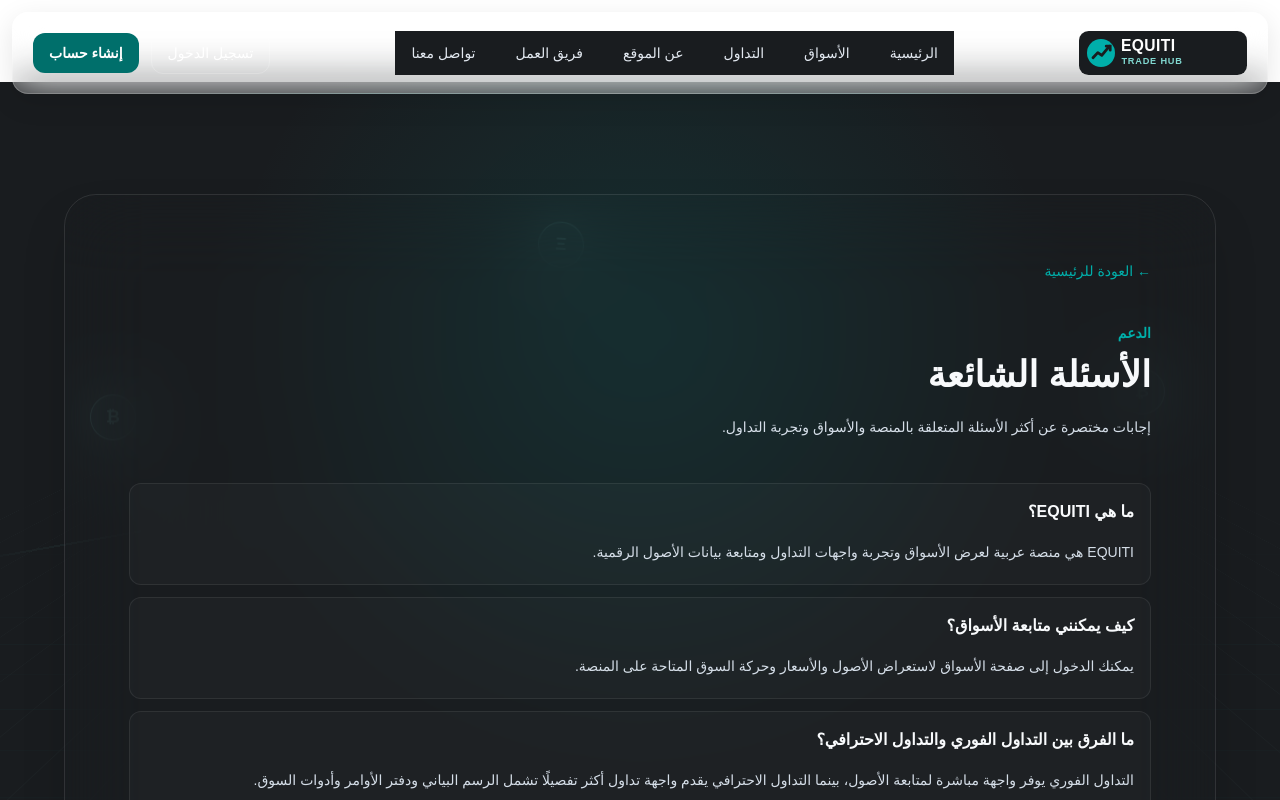
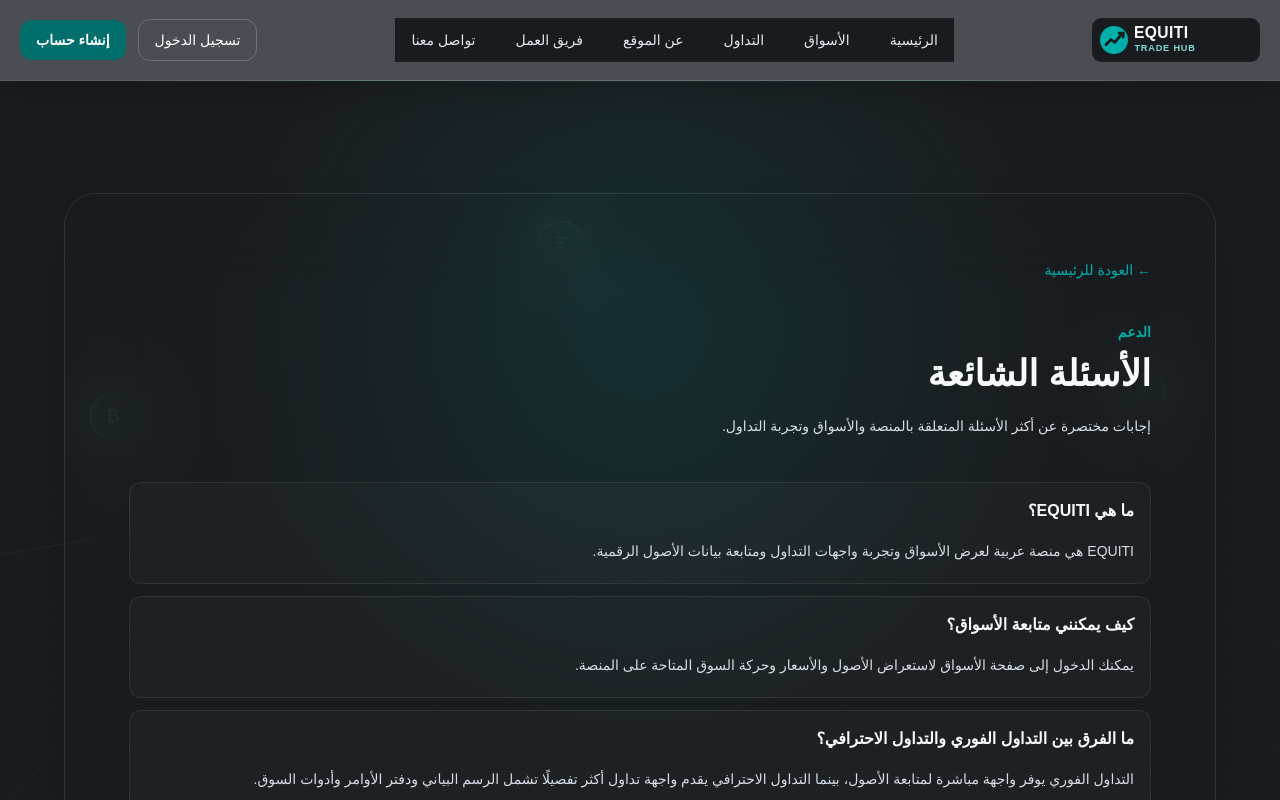
Before and after one commit to ffgg35646-ops/arab-trade, a Next.js app: page /faq in a window 1280 px wide. Shown: the top 800 px of the page. Built offline with nearby package versions, Linux system fonts and the light colour scheme.

Commit message:
Restore public navbar frame and glass its inner navigation

```diff
--- a/components/Navbar.tsx
+++ b/components/Navbar.tsx
@@ -22,12 +22,12 @@ export default function Navbar() {
   if (pathname === "/dashboard" || pathname.startsWith("/dashboard/")) return null;
 
   return (
-    <header dir="rtl" className="equiti-public-navbar sticky top-3 z-50 mx-3 rounded-2xl border border-white/20 bg-white/10 shadow-lg shadow-black/10 backdrop-blur-2xl">
+    <header dir="rtl" className="sticky top-0 z-50 border-b border-white/10 bg-[#050a13]/95 backdrop-blur-xl">
       <div className="mx-auto flex h-16 max-w-[1500px] items-center justify-between gap-3 px-3 sm:h-20 sm:px-5">
         <Link href="/" className="shrink-0" onClick={() => setOpen(false)}>
           <img src="/logo.svg" alt="EQUITI للتداول" className="h-9 w-auto sm:h-11" />
         </Link>
-        <nav className="hidden items-center gap-2 lg:flex" aria-label="التنقل الرئيسي">
+        <nav className="equiti-public-nav-links hidden items-center gap-2 lg:flex" aria-label="التنقل الرئيسي">
           {links.map((link) => {
             const active = pathname === link.href || (link.href !== "/" && pathname.startsWith(link.href + "/"));
             return <Link key={link.href} href={link.href} style={active ? { backgroundColor: "rgba(0, 111, 107, 0.35)", color: "#ffffff" } : undefined} className={`rounded-xl px-4 py-3 text-sm font-medium transition ${active ? "" : "text-slate-200 hover:bg-white/10 hover:text-white"}`} >{link.label}</Link>;
@@ -41,7 +41,7 @@ export default function Navbar() {
           {open ? <X size={21} /> : <Menu size={21} />}
         </button>
       </div>
-      {open && <nav className="max-h-[calc(100dvh-4rem)] overflow-y-auto overscroll-contain border-t border-white/10 bg-[#07101d] p-3 lg:hidden" aria-label="التنقل للأجهزة الصغيرة">
+      {open && <nav className="equiti-public-mobile-nav max-h-[calc(100dvh-4rem)] overflow-y-auto overscroll-contain border-t border-white/10 p-3 lg:hidden" aria-label="التنقل للأجهزة الصغيرة">
         {links.map((link) => {
           const active = pathname === link.href || (link.href !== "/" && pathname.startsWith(link.href + "/"));
           return <Link key={link.href} href={link.href} onClick={() => setOpen(false)} style={active ? { backgroundColor: "rgba(0, 111, 107, 0.35)", color: "#ffffff" } : undefined} className={`block rounded-xl px-4 py-3 text-sm transition ${active ? "" : "text-slate-200 hover:bg-white/10"}`} >{link.label}</Link>;
```
